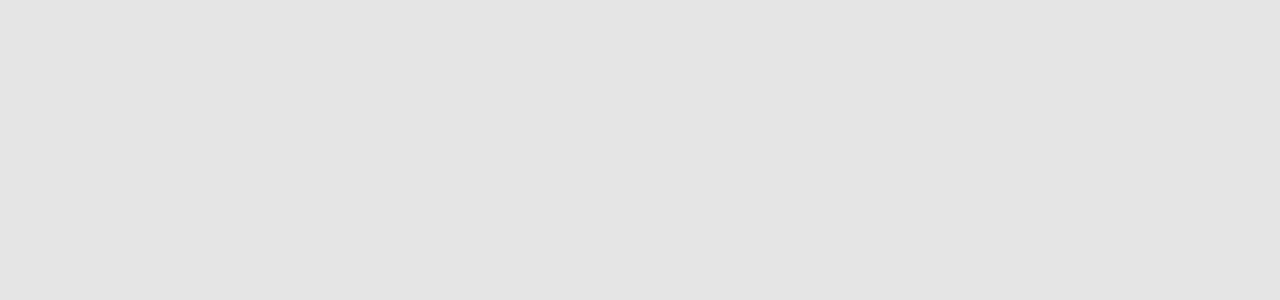
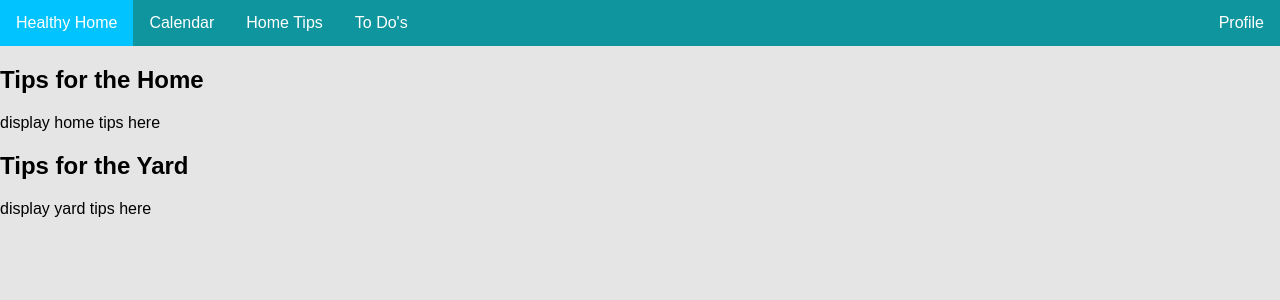
Before and after one commit to devmountainwon5/HealthyHome, a React (Create React App) app in the folder healthy-home/: page /subscribe in a window 1280 px wide. Shown: the top 300 px of the page. Built offline with nearby package versions, Linux system fonts and the light colour scheme.

Commit message:
updateing the todos

```diff
--- a/healthy-home/src/Routes.js
+++ b/healthy-home/src/Routes.js
@@ -9,6 +9,7 @@ import Login from './Views/Login/Login/login';
 import Register from './Views/Login/Register/register';
 import HomeHealth from './Views/Home/Subviews/HomeHealth/HomeHealth';
 import Tips from './Views/Tips/Tips';
+import ToDos from './Views/Home/Subviews/ToDos/ToDos';
 // import Quiz from './Views/Login/Quiz/quiz'
 
 export default (
@@ -16,8 +17,7 @@ export default (
         {/* <NavBar /> */}
         {/* <Route path="/calendar" component={Calendar} /> */}
         {/* Replace with proper component={} things later */}
-        {/* <Route path="/subscribe" component={Todo} /> */}
-
+        <Route path="/subscribe" component={ToDos} />
         {/* <Route path="/quiz" component={Quiz} /> */}
         <Route path="/homehealth" component={HomeHealth} />
         <Route path="/tips" component={Tips} />
--- a/healthy-home/src/Views/Home/NavBar/NavBar.css
+++ b/healthy-home/src/Views/Home/NavBar/NavBar.css
@@ -1,6 +1,7 @@
 body{
     margin: 0;
     padding: 0;
+
 }
 .navbar{
     padding: 0;
@@ -26,7 +27,6 @@ ul {
     text-decoration: none;
   }
 
-  /* Change the link color to #111 (black) on hover */
   li a:hover {
     background-color: rgb(0, 195, 255);
   }
--- a/healthy-home/src/Views/Home/NavBar/NavBar.js
+++ b/healthy-home/src/Views/Home/NavBar/NavBar.js
@@ -9,6 +9,7 @@ function NavBar(){
                     <li><Link to="/homehealth">Healthy Home</Link></li>
                     <li><Link to="/calendar">Calendar</Link></li>
                     <li><Link to="/tips"> Home Tips</Link></li>
+                    <li><Link to='/subscribe'>To Do's</Link></li>
                     <li style={{float:'right'}}><a>Profile</a></li>
                     </ul>
         </div>
--- a/healthy-home/src/Views/Home/Subviews/ToDos/ToDos.js
+++ b/healthy-home/src/Views/Home/Subviews/ToDos/ToDos.js
@@ -2,11 +2,26 @@ import React, { Component } from 'react';
 import NavBar from './../../NavBar/NavBar';
 
 class ToDos extends Component {
+    constructor(props){
+        super(props)
+
+        this.state={
+            homeTips:'display home tips here',
+            yardTips:'display yard tips here'
+        }
+    }
     render() {
         return (
             <div>
                 <NavBar/>
-                To dos
+                <div className='tipsBox'>
+                    <h2>Tips for the Home</h2>
+                    {this.state.homeTips}
+                </div>
+                <div className='tipsBox'>
+                    <h2>Tips for the Yard</h2>
+                    {this.state.yardTips}
+                </div>
             </div>
         )
     }
--- a/healthy-home/src/Views/Tips/Tips.js
+++ b/healthy-home/src/Views/Tips/Tips.js
@@ -4,6 +4,7 @@ import { connect } from 'react-redux';
 import * as Actions from "../../Ducks/action_creator";
 import './Tips.css';
 import Tip from './Tip';
+import NavBar from '../Home/NavBar/NavBar';
 
 
 function Tips(props) {
@@ -29,10 +30,12 @@ function Tips(props) {
 
     return (
         <div>
+            <NavBar/>
             <h1 className="tips-title">Tips</h1>
             <div className="all-tips">
             {loopTips}
             </div>
+
         </div>
     )
 }
```
